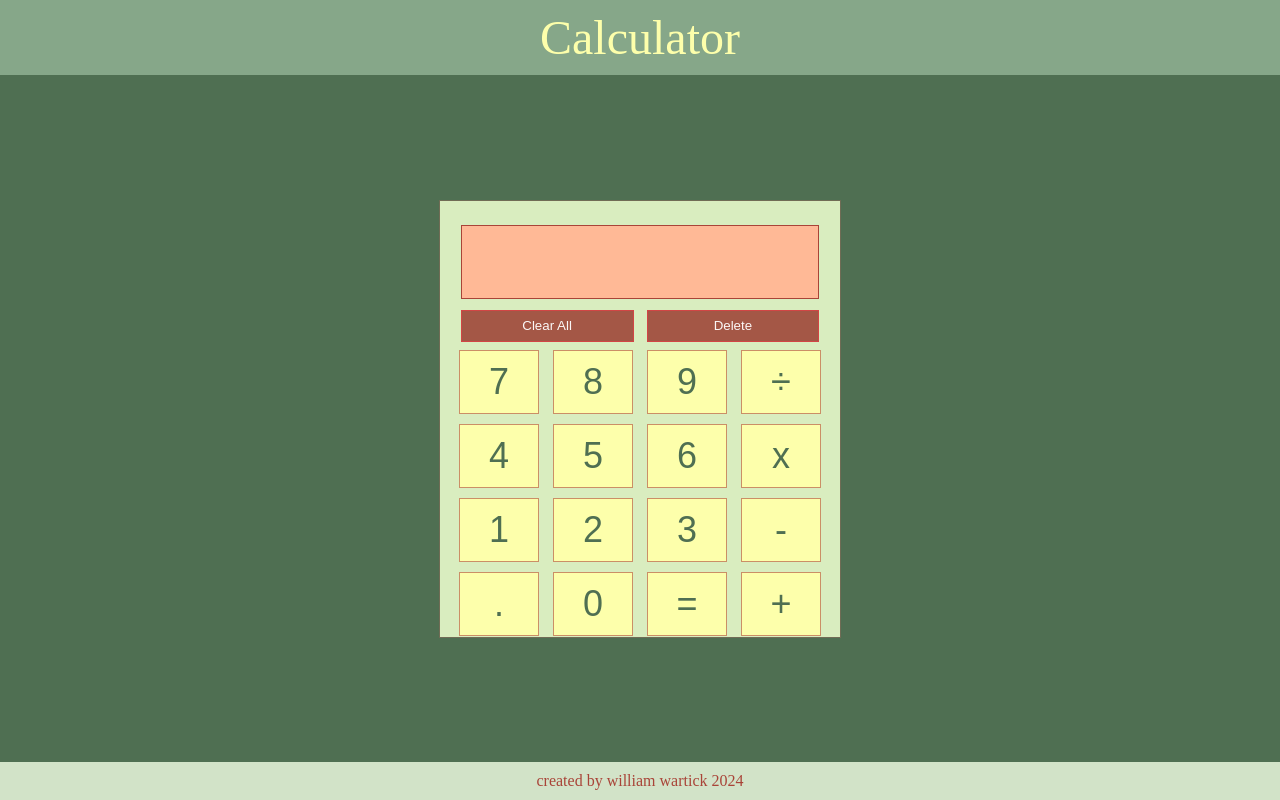
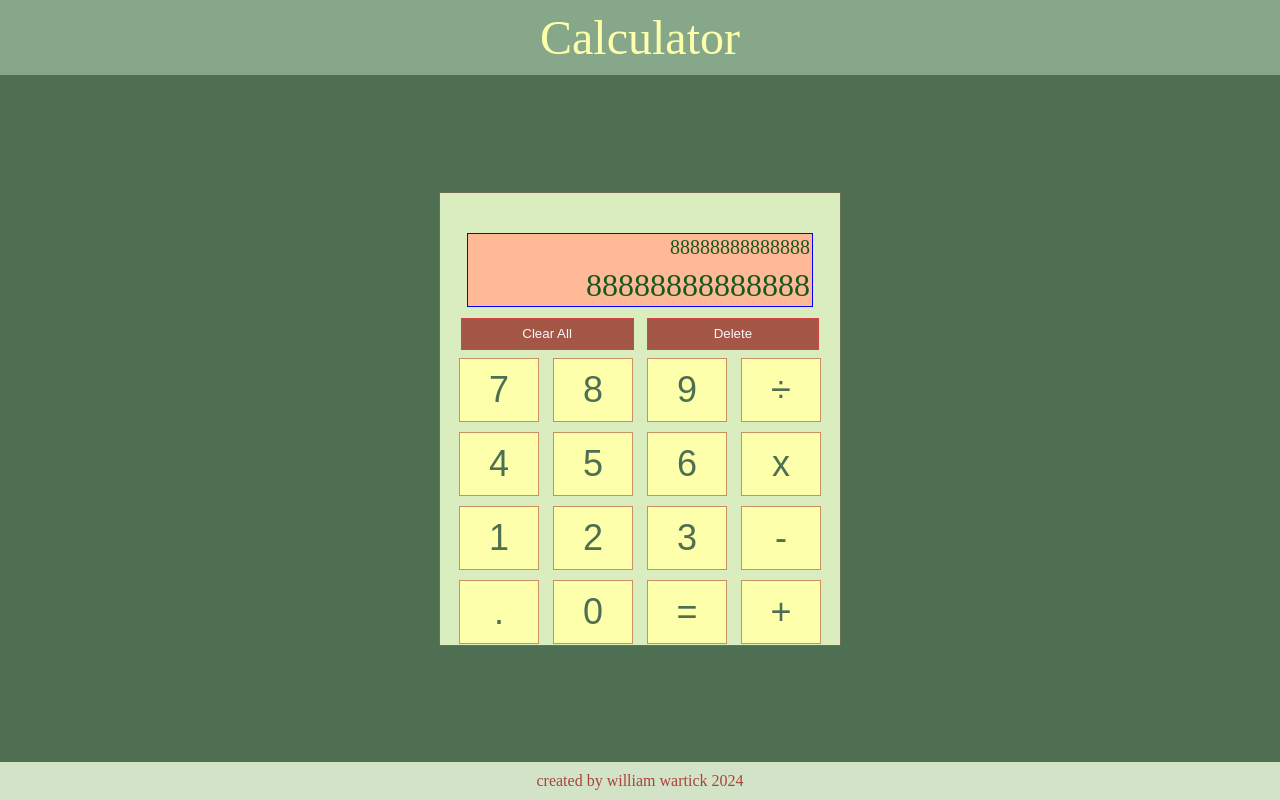
Before and after one commit to wwartick/odin-calculator, a plain HTML site: page index.html in a window 1280 px wide. Drawn offline with Linux system fonts and the light colour scheme.

Commit message:
button event listener + results

```diff
--- a/index.html
+++ b/index.html
@@ -12,7 +12,10 @@
     <div class = "main">
 
         <div class = 'calculatorContainer'>
-            <div class = 'resultContainer'></div>
+            <div class = 'resultContainer'>
+                <p class="previousResult">88888888888888</p>
+                <p class="currentFunction">88888888888888</p>
+            </div>
             <div class = 'eraserContainer'>
 
 
@@ -24,11 +27,11 @@
                 <button class="gridBtn" id="7">7</button>
                 <button class="gridBtn" id="8">8</button>
                 <button class="gridBtn" id="9">9</button>
-                <button class="gridBtn" id="÷">÷</button>
+                <button class="gridBtn" id="/">÷</button>
                 <button class="gridBtn" id="4">4</button>
                 <button class="gridBtn" id="5">5</button>
                 <button class="gridBtn" id="6">6</button>
-                <button class="gridBtn" id="x">x</button>
+                <button class="gridBtn" id="*">x</button>
                 <button class="gridBtn" id="1">1</button>
                 <button class="gridBtn" id="2">2</button>
                 <button class="gridBtn" id="3">3</button>
--- a/script.js
+++ b/script.js
@@ -0,0 +1,12 @@
+const funcButton = document.querySelectorAll('.gridBtn')
+
+ // Adding a single event listener to the parent container
+ document.querySelector('.mainGrid').addEventListener('click', (event) => {
+    const clickedButton = event.target;
+
+    // Checking if the clicked element is a button with the 'gridBtn' class
+    if (clickedButton.classList.contains('gridBtn')) {
+        // Your event handling code here
+        console.log(clickedButton.id);
+    }
+});
--- a/style.css
+++ b/style.css
@@ -35,7 +35,7 @@ body{
     align-items: center;
     gap: 3px;
     padding-bottom: 4px;
-    height: 54vh;
+    height: 56vh;
     width: 50vh;
     background-color: #D9EDBF;
 
@@ -51,12 +51,16 @@ body{
 }
 
 .resultContainer{
-    border:1px solid #A94438;
+    border:1px solid blue/* #A94438 */;
     height: 9vh;
-    width: 44.5vh;
-    justify-self: flex-start;
+    width: 43vh;
     margin-bottom: 1vh;
     background-color: #FFB996;
+    display: flex;
+    flex-direction: column;
+    justify-content: center;
+    text-align: right;
+
 }
 
 .mainGrid{
@@ -91,3 +95,19 @@ button:active {
             box-shadow: inset 0px 0px 5px #646464;
      outline: none;
   }
+
+p{
+    font-weight: 700px;
+    color: #1a5720;
+    justify-self: center;
+    margin:4px 2px;
+
+}
+
+.currentFunction{
+    font-size: 32px;
+}
+
+.previousResult{
+    font-size: 20px;
+}
```
